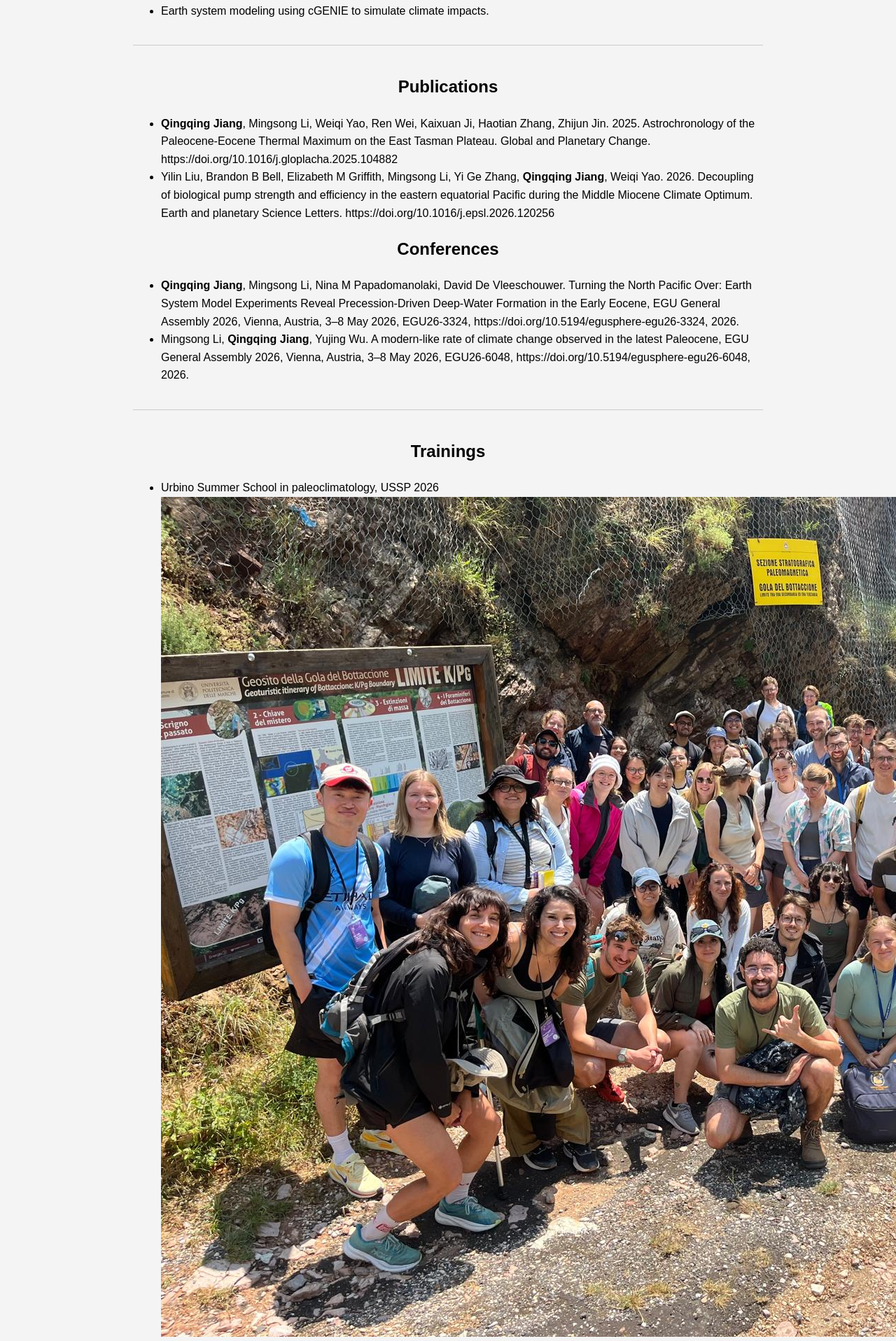
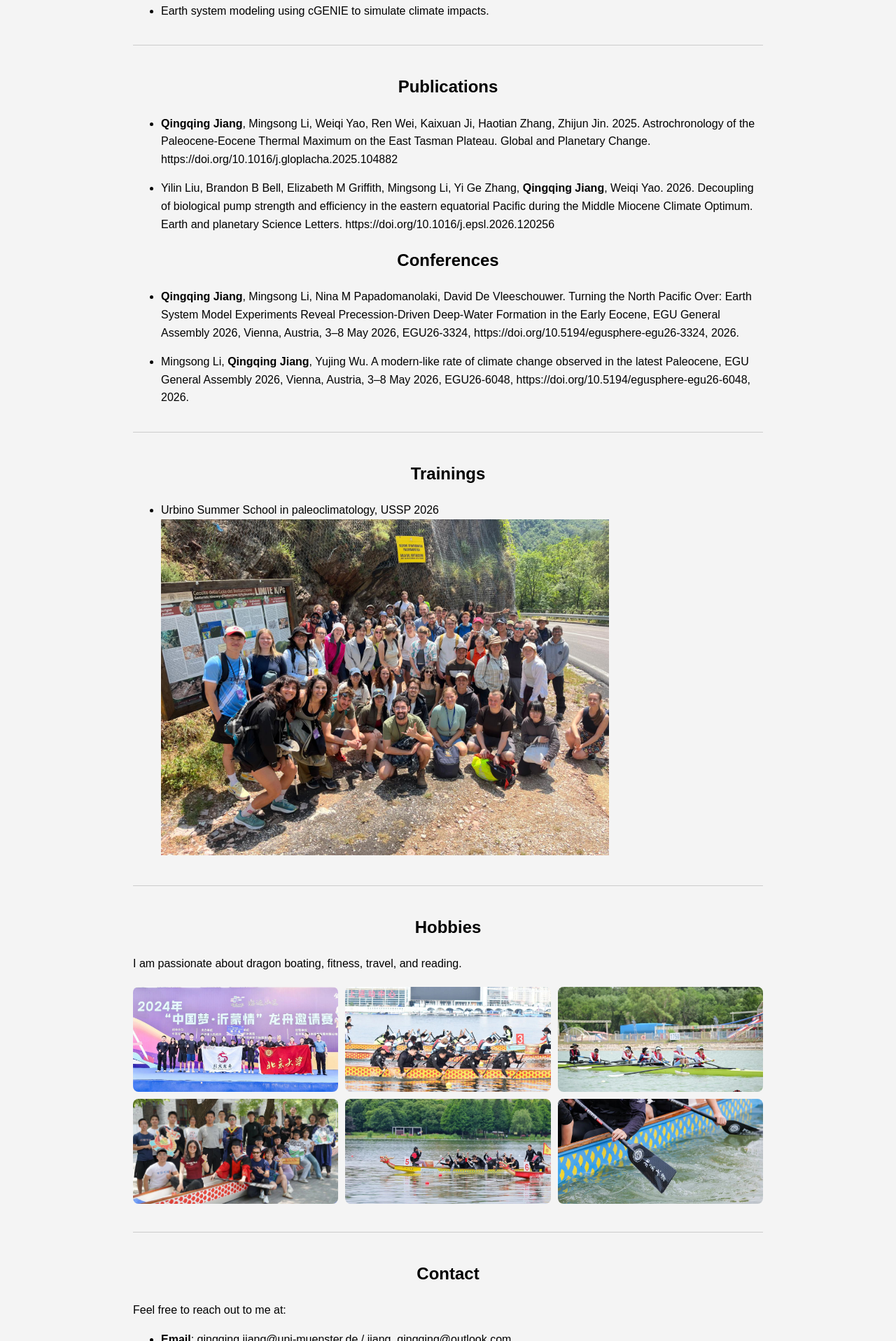
Before and after one commit to QQJiang-edu/QQJiang-edu.github.io, a Jekyll site: the page index.html, which Jekyll copies as it is, in a window 1280 px wide. Shown: the part 1167-3083 px from the top of the page at 70% size. Built offline with Jekyll 4.4.1, drawn with Linux system fonts in a browser that asks for light colours.

Commit message:
updated page

```diff
--- a/index.html
+++ b/index.html
@@ -153,13 +153,13 @@
         <section id="publications">
             <h2>Publications</h2>
             <ul>
-                <li><b>Qingqing Jiang</b>, Mingsong Li, Weiqi Yao, Ren Wei, Kaixuan Ji, Haotian Zhang, Zhijun Jin. 2025. Astrochronology of the Paleocene-Eocene Thermal Maximum on the East Tasman Plateau. Global and Planetary Change. https://doi.org/10.1016/j.gloplacha.2025.104882</li>
-                <li>Yilin Liu, Brandon B Bell, Elizabeth M Griffith, Mingsong Li, Yi Ge Zhang, <b>Qingqing Jiang</b>, Weiqi Yao. 2026. Decoupling of biological pump strength and efficiency in the eastern equatorial Pacific during the Middle Miocene Climate Optimum. Earth and planetary Science Letters. https://doi.org/10.1016/j.epsl.2026.120256</li>
+                <p><li><b>Qingqing Jiang</b>, Mingsong Li, Weiqi Yao, Ren Wei, Kaixuan Ji, Haotian Zhang, Zhijun Jin. 2025. Astrochronology of the Paleocene-Eocene Thermal Maximum on the East Tasman Plateau. Global and Planetary Change. https://doi.org/10.1016/j.gloplacha.2025.104882</li></p>
+                <p><li>Yilin Liu, Brandon B Bell, Elizabeth M Griffith, Mingsong Li, Yi Ge Zhang, <b>Qingqing Jiang</b>, Weiqi Yao. 2026. Decoupling of biological pump strength and efficiency in the eastern equatorial Pacific during the Middle Miocene Climate Optimum. Earth and planetary Science Letters. https://doi.org/10.1016/j.epsl.2026.120256</li></p>
             </ul>
             <h2>Conferences</h2>
             <ul>
-                <li><b>Qingqing Jiang</b>, Mingsong Li, Nina M Papadomanolaki, David De Vleeschouwer. Turning the North Pacific Over: Earth System Model Experiments Reveal Precession-Driven Deep-Water Formation in the Early Eocene, EGU General Assembly 2026, Vienna, Austria, 3–8 May 2026, EGU26-3324, https://doi.org/10.5194/egusphere-egu26-3324, 2026.</li>
-                <li>Mingsong Li, <b>Qingqing Jiang</b>, Yujing Wu. A modern-like rate of climate change observed in the latest Paleocene, EGU General Assembly 2026, Vienna, Austria, 3–8 May 2026, EGU26-6048, https://doi.org/10.5194/egusphere-egu26-6048, 2026.</li>
+                <p><li><b>Qingqing Jiang</b>, Mingsong Li, Nina M Papadomanolaki, David De Vleeschouwer. Turning the North Pacific Over: Earth System Model Experiments Reveal Precession-Driven Deep-Water Formation in the Early Eocene, EGU General Assembly 2026, Vienna, Austria, 3–8 May 2026, EGU26-3324, https://doi.org/10.5194/egusphere-egu26-3324, 2026.</li></p>
+                <p><li>Mingsong Li, <b>Qingqing Jiang</b>, Yujing Wu. A modern-like rate of climate change observed in the latest Paleocene, EGU General Assembly 2026, Vienna, Austria, 3–8 May 2026, EGU26-6048, https://doi.org/10.5194/egusphere-egu26-6048, 2026.</li></p>
             </ul>
         </section>
 
@@ -168,7 +168,7 @@
             <h2>Trainings</h2>
             <ul>
                 <li>Urbino Summer School in paleoclimatology, USSP 2026</li>
-                <img src="hobby-photos/USSP-2026.jpeg" alt="USSP 2026 fieldtrip">
+                <img src="hobby-photos/USSP-2026.jpeg" alt="USSP 2026 fieldtrip" style="width: 50vw; height: auto;">
             </ul>
         </section>
 
```
